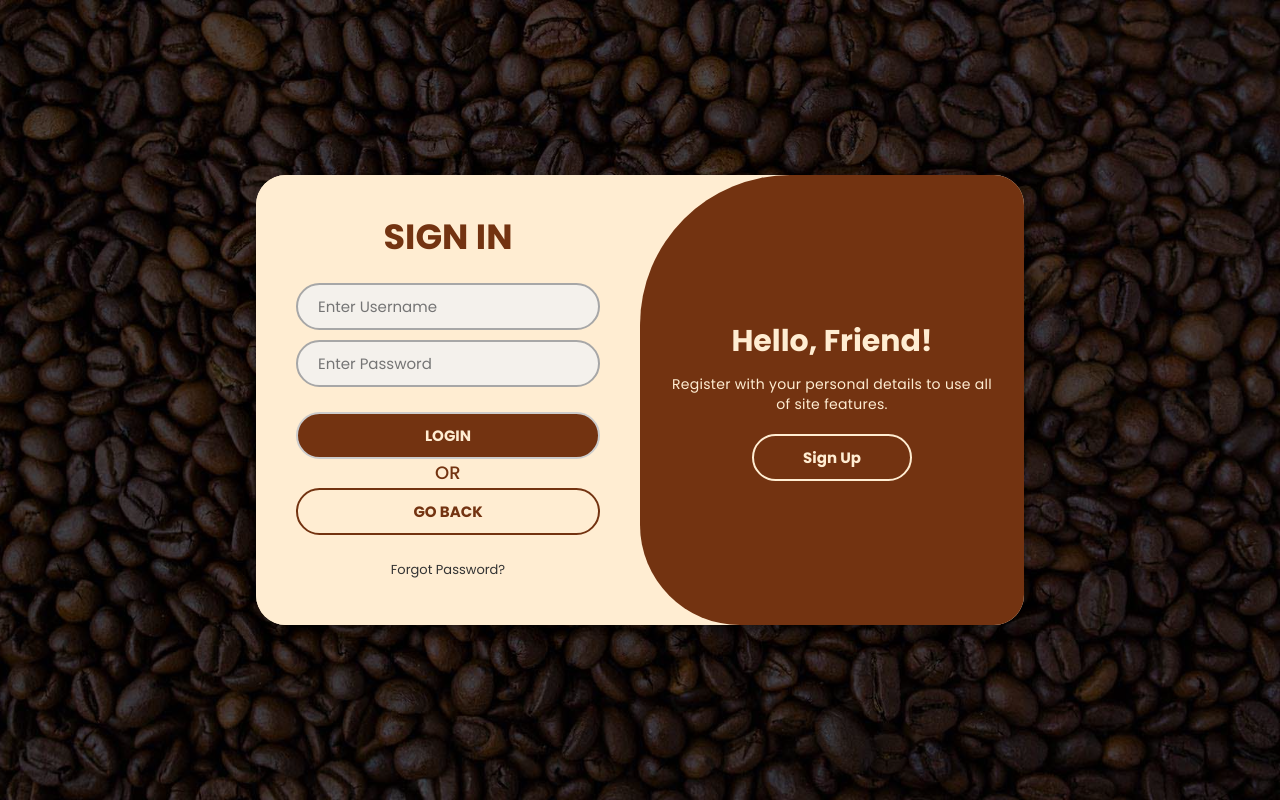
After one commit to AaronClaude/Holiday-Cafe-and-Souvenir-Shop-CAPSTONE, a PHP site: page /PHP/adminlogin.html in a window 1280 px wide. The commit adds this page. Run offline with PHP 8.4, Linux system fonts and the light colour scheme.

Commit message:
update html, css
- added carousel images

```diff
--- a/CSS/styles.css
+++ b/CSS/styles.css
@@ -578,7 +578,7 @@ section p {
 /* Contact Us Section */
 #contacts {
   background-color: #FFEDD2;
-  height: 1000px;
+  height: 800px;
 }
 
 #contacts .container {
--- /dev/null
+++ b/PHP/adminlogin.html
@@ -0,0 +1,65 @@
+
+<!DOCTYPE html>
+<html lang="en">
+
+<head>
+  <meta charset="UTF-8">
+  <meta name="viewport" content="width=device-width, initial-scale=1.0">
+
+  <!-- Poppins font -->
+  <link rel="preconnect" href="https://fonts.googleapis.com">
+  <link rel="preconnect" href="https://fonts.gstatic.com" crossorigin>
+  <link href="https://fonts.googleapis.com/css2?family=Poppins:wght@300;400;500;700&display=swap" rel="stylesheet">
+
+  <link rel="stylesheet" href="../CSS/login.css">
+  <title>H%S - LOGIN FORM</title>
+</head>
+
+<body>
+  <div class="acc-container" id="container">
+    <div class="form-container sign-up">
+      <form method="post">
+        <h1>REGISTER</h1>
+        <input type="text" placeholder="Enter Employee No." name="empid">
+        <input type="text" placeholder="Enter Email" name="email">
+        <input type="text" placeholder="Enter Mobile No." name="mobile">
+        <input type="password" placeholder="Enter Password" name="password">
+
+        <button type="submit" class="btn-1" name="submit">SIGN UP</button>
+      </form>
+    </div>
+
+
+    <div class="form-container sign-in">
+      <form action="UserDB.php" method="post">
+        <h1>SIGN IN</h1>
+        <input type="text" placeholder="Enter Username" name="empid">
+        <input type="password" placeholder="Enter Password" name="password">
+        <button type="submit" class="btn-1">LOGIN</button>
+        <h3>OR</h3>
+        <a href="#" class="btn-3">GO BACK</a>
+        <a href="#">Forgot Password?</a>
+      </form>
+    </div>
+
+
+    <div class="toggle-container">
+      <div class="toggle">
+        <div class="toggle-panel toggle-left">
+          <h2>Dear Customer!</h1>
+            <p>Enter your personal details to use all of site features.</p>
+            <button class="btn-2" id="login">Sign In</button>
+        </div>
+        <div class="toggle-panel toggle-right">
+          <h2>Hello, Friend!</h1>
+            <p>Register with your personal details to use all of site features.</p>
+            <button class="btn-2" id="register">Sign Up</button>
+        </div>
+      </div>
+    </div>
+  </div>
+
+  <script src="../JS/script.js"></script>
+</body>
+
+</html>
```
Also changed, not shown: index.html (+5 -5 lines), IMG/promo banner/promo1.png (deleted), IMG/promo-banner/1.png (added), IMG/promo-banner/2.png (added), IMG/promo-banner/3.png (added), IMG/promo-banner/4.png (added), IMG/promo-banner/5.png (added).
